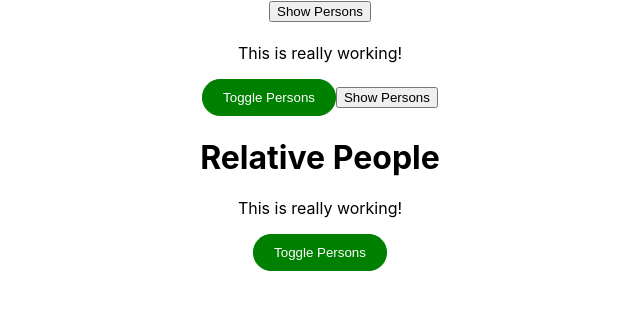
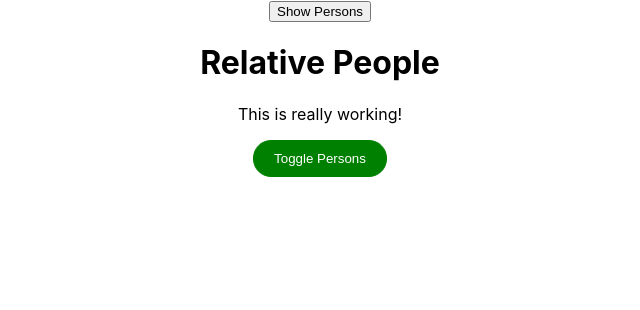
Before and after one commit to TzuHanLiang/reactLearingV2, a React (Create React App) app: page / in a window 1280 px wide. Shown: the top 310 px of the page, without its empty margins (320-960 px from the left). Built offline with nearby package versions, Linux system fonts and the light colour scheme.

Commit message:
reusable Higher Order Component with {...props} => Stateful component

```diff
--- a/src/hoc/withClasss.js
+++ b/src/hoc/withClasss.js
@@ -1,24 +1,36 @@
-import React from 'react'
+import React, { Component } from 'react'
 
 // this is not a functional component, it's just a
 // normal javascript function which expects two args
 // which then returns a function which qualifies as a
 // functional component.
-const withClasss = (WrappedComponent, className) => {
+
+
+  {/*const withClasss = (WrappedComponent, className) => {
     return (props) => (
-        <div className={className}>
+        <div className={className}>*/}
          {/* both this.props.title (in App.js) and the props in person.js
         would expect are missing because these components are
         now wrapped inside this WrappedComponent */}
-            <WrappedComponent />
+            {/* <WrappedComponent /> */}
 
         {/* keep in mind that props are just an object of
         key and value pairs, we can output some dynamic
         content on this WrappedComponent with {...props}.
         it simply means pass on the props as you get them, */}
-            <WrappedComponent {...props} />
+            {/* <WrappedComponent {...props} />
         </div>
     );
+}; */}
+
+const withClasss = (WrappedComponent, className) => {
+    return class extends Component{
+        render(){
+            return <div className={className}>
+                <WrappedComponent {...this.props} />
+            </div>
+        }
+    };
 };
 
 export default withClasss;
```
